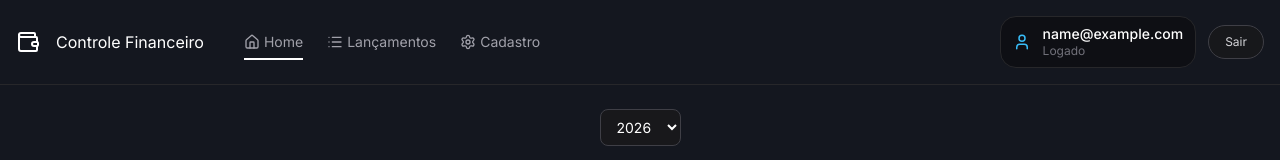
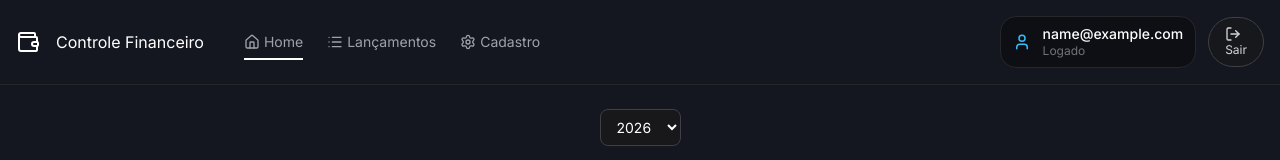
Before and after one commit to ftliska/controle-financeiro, a React (Vite) app: page / in a window 1280 px wide. Both pictures are taken after typing "name@example.com", "Sample123" into the empty fields and a click on the button "Entrar". Shown: the top 160 px of the page. Built offline with nearby package versions, Linux system fonts and the light colour scheme.

Commit message:
feat: adiciona novos icones

```diff
--- a/src/Constants.ts
+++ b/src/Constants.ts
@@ -13,6 +13,7 @@ import {
   HandCoins,
   Landmark,
   BanknoteArrowUp,
+  Gem,
 } from "lucide-react";
 
 export const MONTHS = [
@@ -204,6 +205,7 @@ export const ICONS_BY_DESCRICAO = {
   Dividendos: HandCoins,
   "Renda Fixa": Landmark,
   Transferências: BanknoteArrowUp,
+  PLR: Gem,
 };
 
 export const ICONS_BY_TYPE = {
--- a/src/components/NavbarHeader.jsx
+++ b/src/components/NavbarHeader.jsx
@@ -1,4 +1,4 @@
-import { Home, List, Settings, Wallet, User } from "lucide-react";
+import { Home, List, Settings, Wallet, User, LogOut } from "lucide-react";
 import { useState } from "react";
 
 export default function NavbarHeader({ setPage, user, onLogout }) {
@@ -58,6 +58,7 @@ export default function NavbarHeader({ setPage, user, onLogout }) {
           onClick={onLogout}
           className="rounded-full border border-zinc-700 bg-zinc-900/80 px-4 py-2 text-xs text-zinc-300 transition hover:border-sky-400 hover:text-white"
         >
+          <LogOut size={16} />
           Sair
         </button>
       </div>
```
